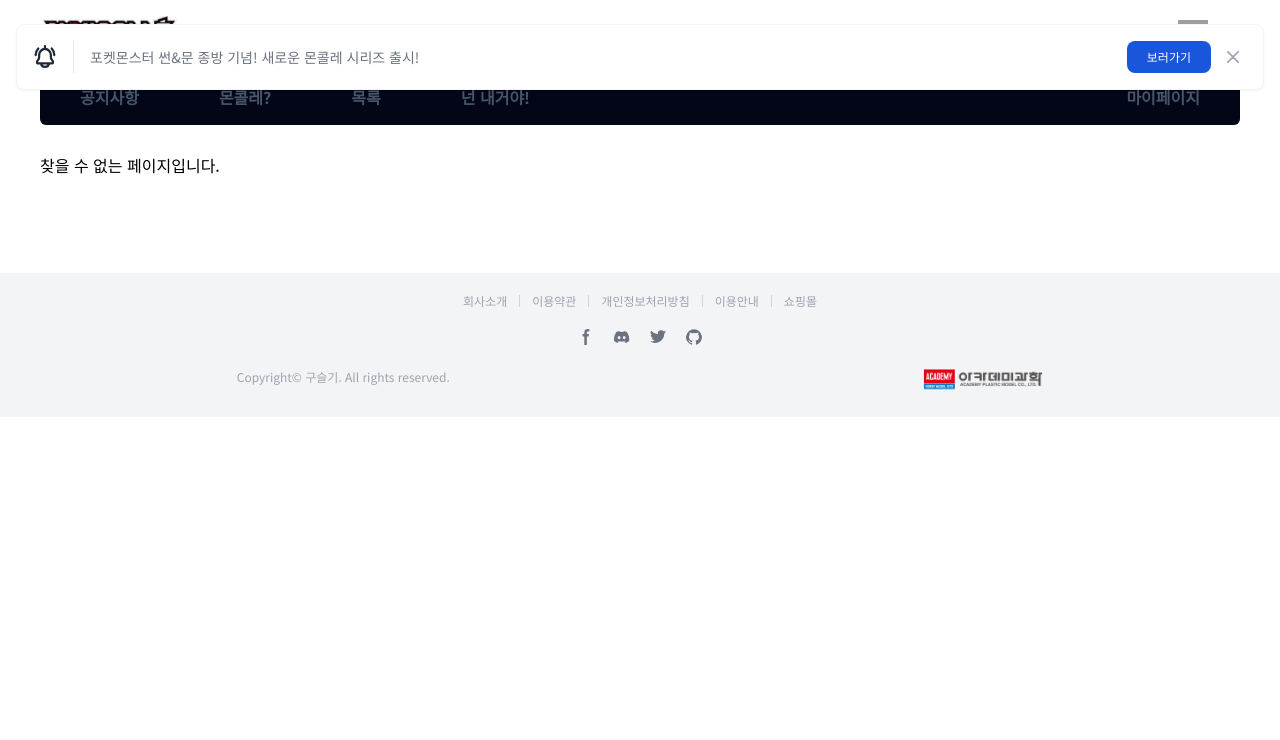
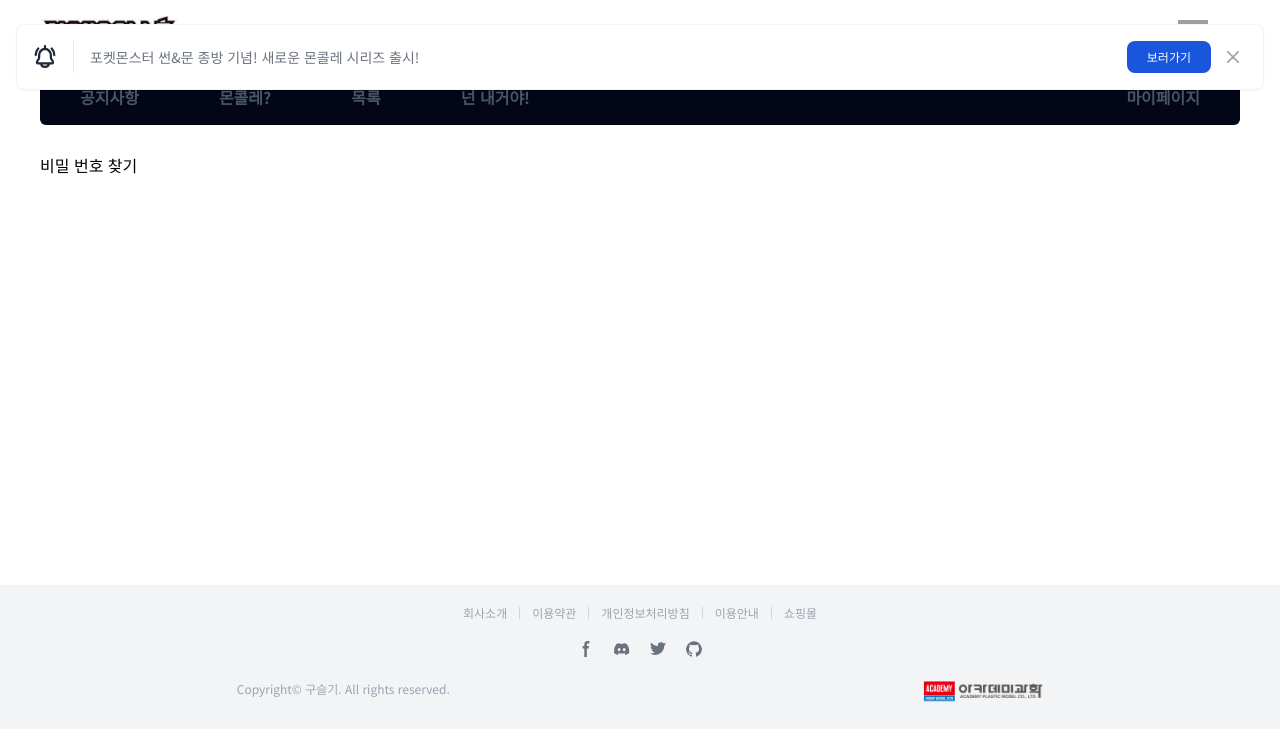
Before and after one commit to guseulgi/settingNext, a Next.js app: page /findpw in a window 1280 px wide. Before the commit this address had no page. Shown: the top 740 px of the page. Built offline with nearby package versions, Linux system fonts and the light colour scheme; grey boxes are pictures that could not be loaded.

Commit message:
Feat: 비밀번호 찾기 페이지 구성중

```diff
--- /dev/null
+++ b/app/findpw/page.js
@@ -0,0 +1,3 @@
+export default function FindPw() {
+  return <div className="h-[42dvh]">비밀 번호 찾기</div>;
+}
```
